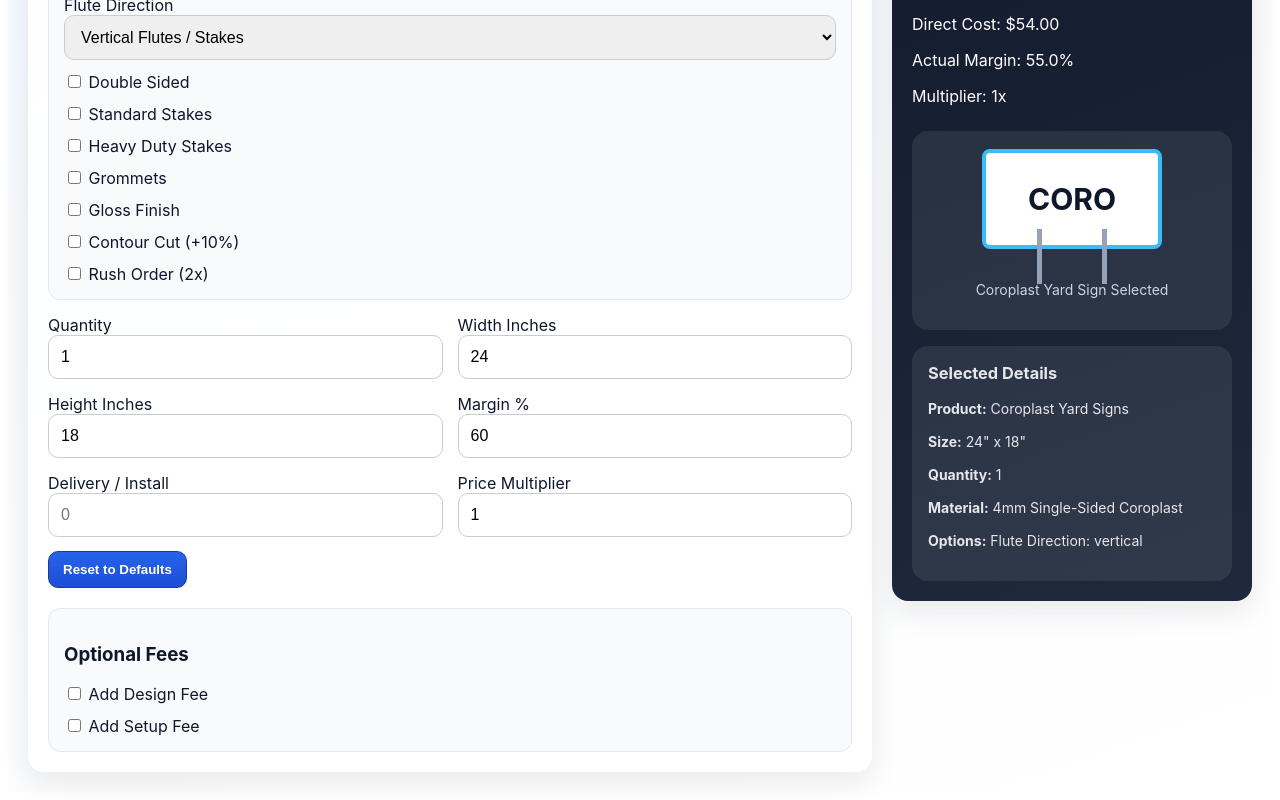
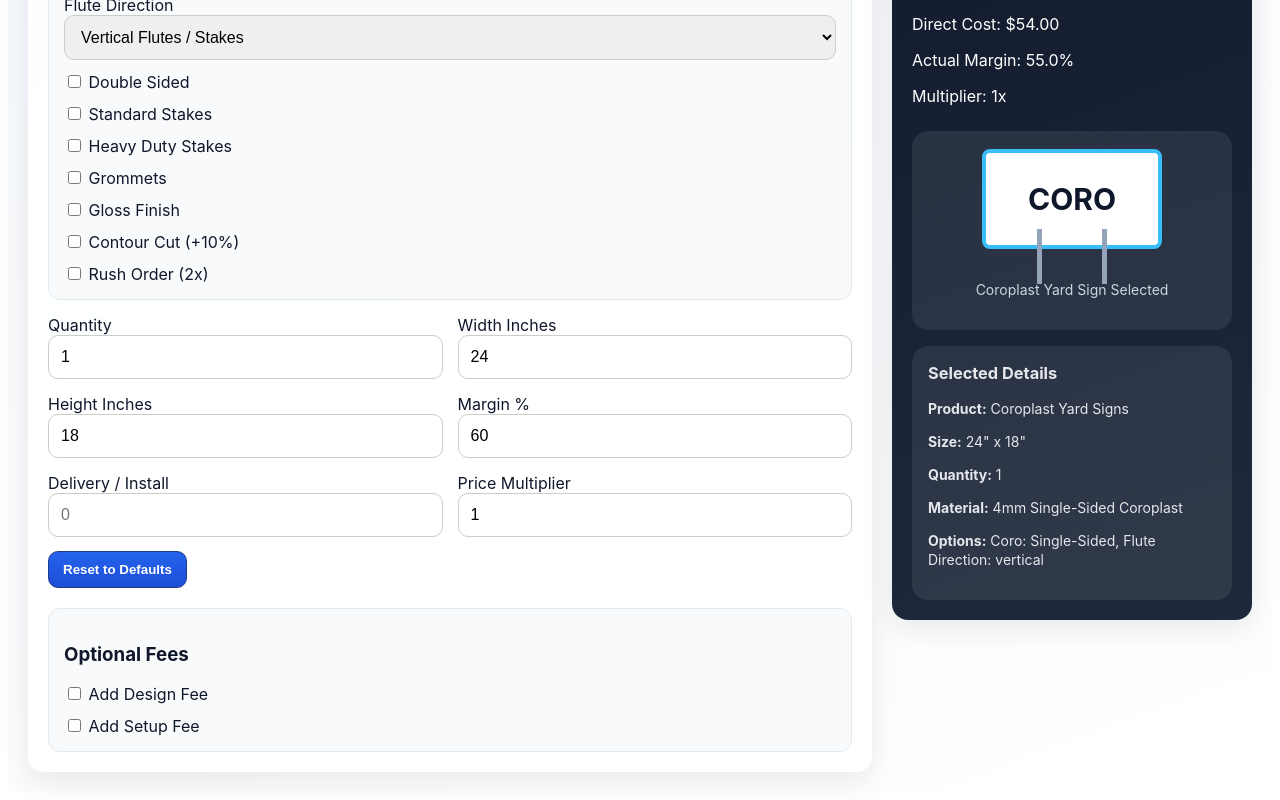
Before and after one commit to huegpx2008/hue-sign-pricing-app, a Next.js app: page / in a window 1280 px wide. Shown: the part 630-1430 px from the top of the page. Built offline with nearby package versions, Linux system fonts and the light colour scheme.

Commit message:
Include base material/type selections in mobile options summary

```diff
--- a/app/page.js
+++ b/app/page.js
@@ -690,6 +690,11 @@ export default function Page() {
         ? "4mm Double-Sided Coroplast"
         : "4mm Single-Sided Coroplast",
     options: [
+      product === "vinyl" ? `Vinyl Type: ${vinylOptions[vinylType].name}` : null,
+      product === "vinyl" ? `Laminate: ${vinylLaminate}` : null,
+      product === "banner" ? `Banner Type: ${bannerOptions[bannerType].name}` : null,
+      product === "acm" ? `ACM Type: ${acmOptions[acmType].name}` : null,
+      product === "coro" ? (coroDouble ? "Coro: Double-Sided" : "Coro: Single-Sided") : null,
       product === "vinyl" && vinylContour ? "Contour Cut" : null,
       product === "vinyl" && vinylRush ? "Rush Order" : null,
       product === "vinyl" && gangVinyl ? "Gang Vinyl Layout" : null,
```
